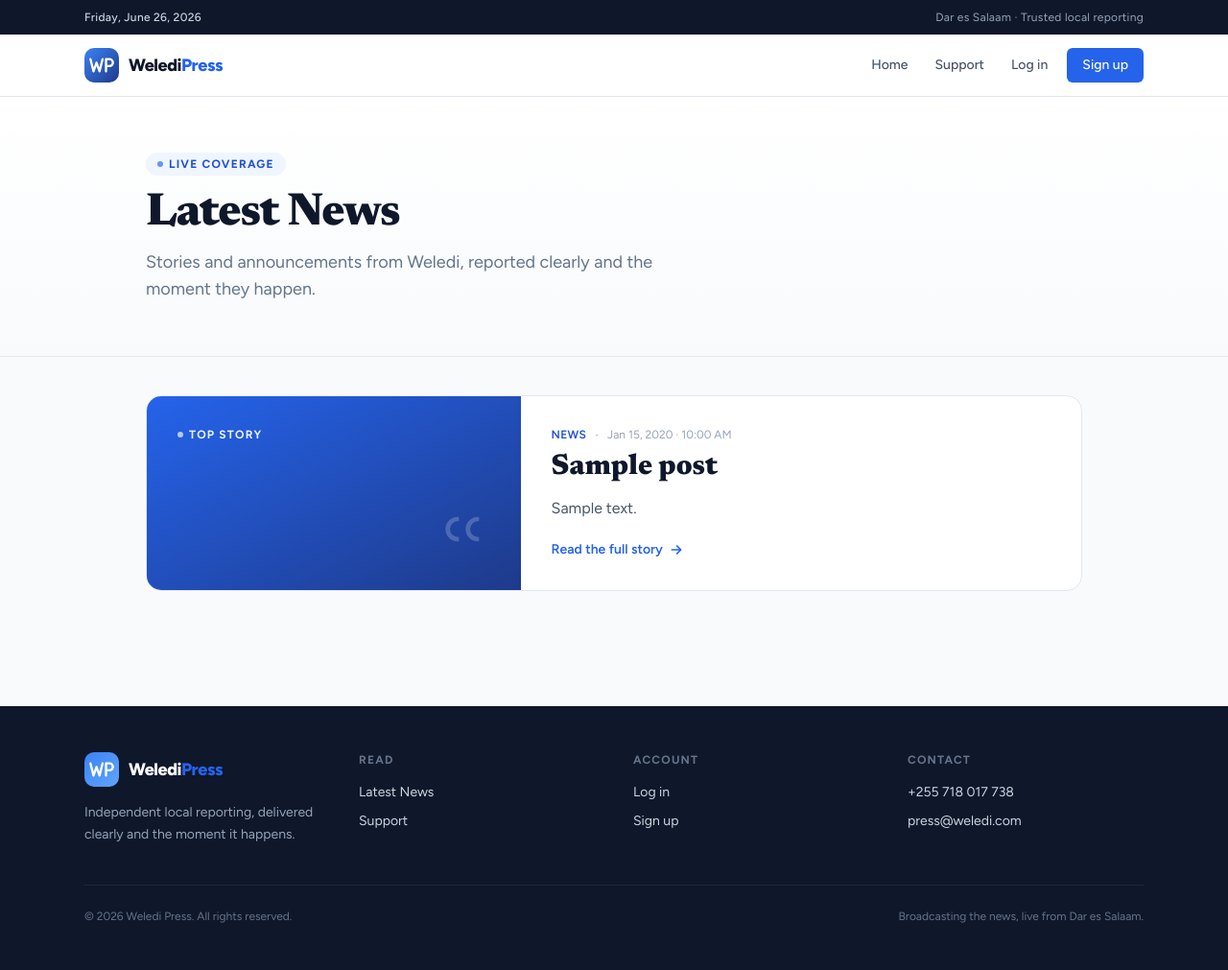
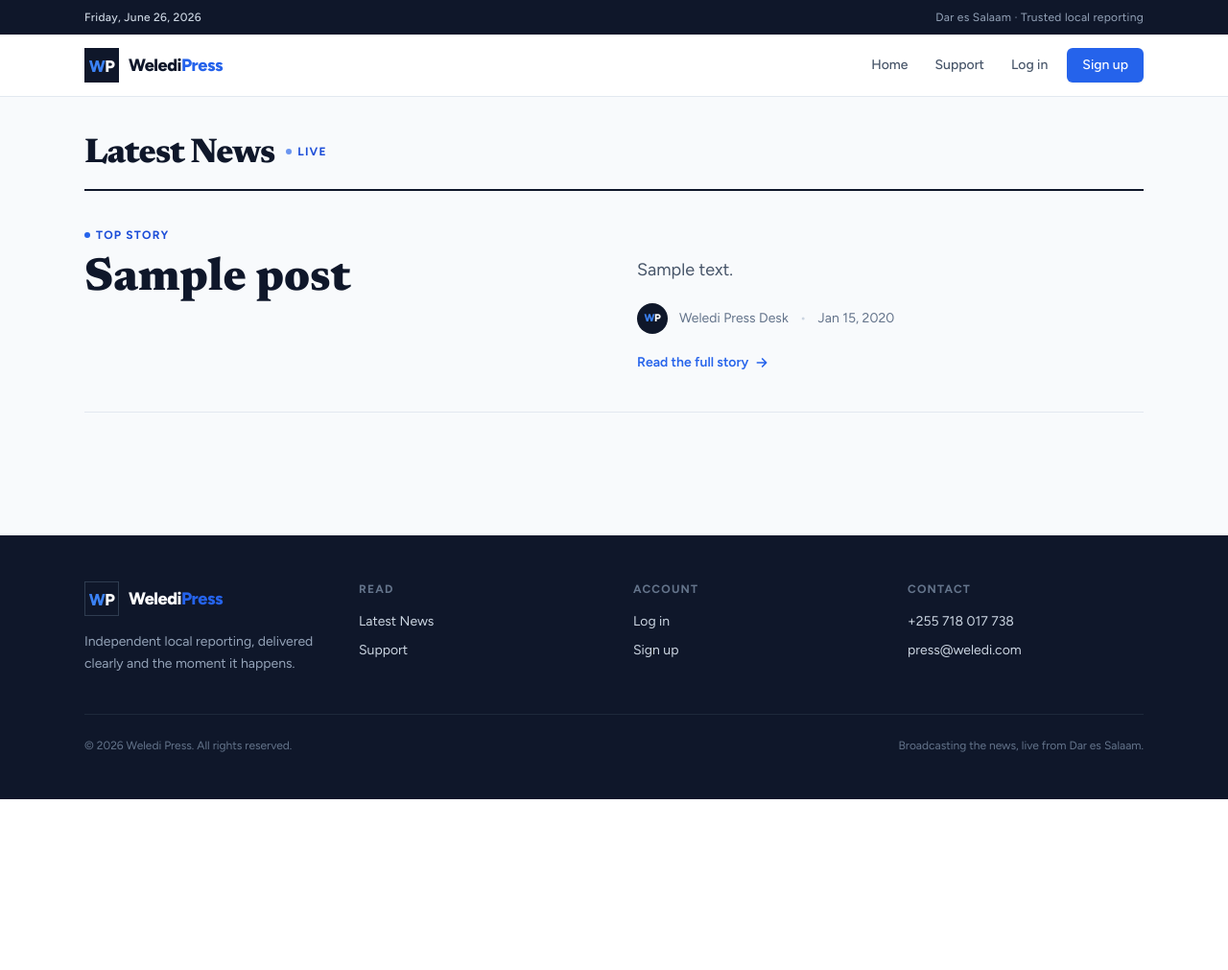
Before and after one commit to trixa-tz/weledi-django, a Django app: page / in a window 1280 px wide. Shown: the whole page at 96% size. After the commit the page ends 833 px from the top, so only its background shows below. Run offline with Django 5.2, Linux system fonts and the light colour scheme; tables that the repository leaves empty hold one stand-in row (values such as "Sample post"); some libraries are stand-ins or nearby versions.

Commit message:
some changes

```diff
--- a/templates/base.html
+++ b/templates/base.html
@@ -47,19 +47,10 @@
             <div class="h-16 flex items-center justify-between">
                 <!-- Brand -->
                 <a href="{% url 'post_list' %}" class="flex items-center gap-2.5 shrink-0">
-                    <!-- Custom WP monogram (hand-drawn SVG paths) -->
+                    <!-- WP monogram: sharp black square, W blue / P white -->
                     <svg xmlns="http://www.w3.org/2000/svg" viewBox="0 0 40 40" class="w-9 h-9" aria-label="Weledi Press">
-                        <defs>
-                            <linearGradient id="wpHeader" x1="0" y1="0" x2="1" y2="1">
-                                <stop offset="0" stop-color="#3b82f6"/>
-                                <stop offset="1" stop-color="#1e3a8a"/>
-                            </linearGradient>
-                        </defs>
-                        <rect width="40" height="40" rx="11" fill="url(#wpHeader)"/>
-                        <g fill="none" stroke="#fff" stroke-width="2.6" stroke-linecap="round" stroke-linejoin="round">
-                            <path d="M7 13 L10.5 27 L14 17 L17.5 27 L21 13"/>
-                            <path d="M25 27 V13 H29 A4 4 0 0 1 29 21 H25"/>
-                        </g>
+                        <rect width="40" height="40" fill="#0f172a"/>
+                        <text x="20" y="28" text-anchor="middle" font-family="Figtree, system-ui, sans-serif" font-size="19" font-weight="800" letter-spacing="-0.5"><tspan fill="#3b82f6">W</tspan><tspan fill="#ffffff">P</tspan></text>
                     </svg>
                     <span class="text-lg font-extrabold tracking-tight text-slate-900 leading-none">Weledi<span class="text-brand-600">Press</span></span>
                 </a>
@@ -148,17 +139,8 @@
                 <div class="lg:col-span-1">
                     <a href="{% url 'post_list' %}" class="flex items-center gap-2.5">
                         <svg xmlns="http://www.w3.org/2000/svg" viewBox="0 0 40 40" class="w-9 h-9" aria-label="Weledi Press">
-                            <defs>
-                                <linearGradient id="wpFooter" x1="0" y1="0" x2="1" y2="1">
-                                    <stop offset="0" stop-color="#3b82f6"/>
-                                    <stop offset="1" stop-color="#60a5fa"/>
-                                </linearGradient>
-                            </defs>
-                            <rect width="40" height="40" rx="11" fill="url(#wpFooter)"/>
-                            <g fill="none" stroke="#fff" stroke-width="2.6" stroke-linecap="round" stroke-linejoin="round">
-                                <path d="M7 13 L10.5 27 L14 17 L17.5 27 L21 13"/>
-                                <path d="M25 27 V13 H29 A4 4 0 0 1 29 21 H25"/>
-                            </g>
+                            <rect x="0.5" y="0.5" width="39" height="39" fill="#0f172a" stroke="#334155"/>
+                            <text x="20" y="28" text-anchor="middle" font-family="Figtree, system-ui, sans-serif" font-size="19" font-weight="800" letter-spacing="-0.5"><tspan fill="#3b82f6">W</tspan><tspan fill="#ffffff">P</tspan></text>
                         </svg>
                         <span class="text-lg font-extrabold tracking-tight text-white">Weledi<span class="text-brand-600">Press</span></span>
                     </a>
--- a/templates/posts/list.html
+++ b/templates/posts/list.html
@@ -3,94 +3,84 @@
 {% block title %}Weledi Press | Latest Stories{% endblock %}
 
 {% block content %}
-<!-- Hero / masthead -->
-<section class="bg-gradient-to-b from-white to-slate-50 border-b border-slate-200">
-    <div class="max-w-5xl mx-auto px-4 sm:px-6 py-10 sm:py-14">
-        <div class="flex items-end justify-between gap-6 flex-wrap">
-            <div>
-                <span class="inline-flex items-center gap-1.5 text-xs font-bold uppercase tracking-widest text-brand-700 bg-brand-50 px-3 py-1 rounded-full">
-                    <span class="w-1.5 h-1.5 rounded-full bg-brand-600 animate-pulse"></span> Live coverage
+<section class="max-w-6xl mx-auto px-4 sm:px-6 py-10">
+
+    <!-- Section masthead -->
+    <div class="flex items-end justify-between gap-4 border-b-2 border-slate-900 pb-4 mb-8">
+        <div class="flex items-center gap-3">
+            <h1 class="font-serif text-3xl sm:text-4xl font-extrabold tracking-tight text-slate-900">Latest News</h1>
+            <span class="inline-flex items-center gap-1.5 text-xs font-bold uppercase tracking-widest text-brand-700 pb-1.5">
+                <span class="w-1.5 h-1.5 rounded-full bg-brand-600 animate-pulse"></span> Live
             </span>
-                <h1 class="mt-4 font-serif text-4xl sm:text-5xl font-extrabold tracking-tight text-slate-900">Latest News</h1>
-                <p class="mt-3 text-lg text-slate-500 max-w-xl">Stories and announcements from Weledi, reported clearly and the moment they happen.</p>
         </div>
         {% if user.is_authenticated and user.is_editor %}
         <a href="{% url 'create_news' %}"
-                class="inline-flex items-center gap-2 rounded-lg bg-brand-600 hover:bg-brand-700 text-white text-sm font-semibold px-4 py-2.5 shadow-sm transition">
-                <svg xmlns="http://www.w3.org/2000/svg" viewBox="0 0 24 24" fill="none" stroke="currentColor" stroke-width="2" stroke-linecap="round" stroke-linejoin="round" class="w-4 h-4">
-                    <path d="M5 12h14M12 5v14"/>
-                </svg>
-                Publish news
+            class="inline-flex items-center gap-2 rounded-lg bg-brand-600 hover:bg-brand-700 text-white text-sm font-semibold px-4 py-2.5 shadow-sm transition shrink-0">
+            <svg xmlns="http://www.w3.org/2000/svg" viewBox="0 0 24 24" fill="none" stroke="currentColor" stroke-width="2" stroke-linecap="round" stroke-linejoin="round" class="w-4 h-4"><path d="M5 12h14M12 5v14"/></svg>
+            <span class="hidden sm:inline">Publish news</span>
         </a>
         {% endif %}
     </div>
-    </div>
-</section>
 
-<!-- Feed -->
-<section class="max-w-5xl mx-auto px-4 sm:px-6 py-10">
     {% if posts %}
 
-    <!-- Featured lead story (page 1 only) -->
-    {% for post in posts %}{% if forloop.first and page.number == 1 %}
-    <a href="{% url 'post_detail' post.id %}" class="group block mb-8">
-        <article class="grid md:grid-cols-5 rounded-2xl overflow-hidden border border-slate-200 bg-white hover:shadow-xl hover:border-brand-300 transition duration-200">
-            <div class="md:col-span-2 relative bg-gradient-to-br from-brand-600 to-brand-900 p-7 sm:p-8 flex flex-col justify-between min-h-[180px]">
-                <span class="inline-flex items-center gap-1.5 text-xs font-bold uppercase tracking-widest text-white/90">
-                    <span class="w-1.5 h-1.5 rounded-full bg-white animate-pulse"></span> Top Story
+    {% if page.number == 1 %}
+    {% with lead=posts.0 rest=posts|slice:"1:" %}
+
+    <!-- Lead story (text-forward, headline + standfirst) -->
+    <div class="pb-10 mb-10 border-b border-slate-200">
+        <a href="{% url 'post_detail' lead.id %}" class="group block">
+            <span class="inline-flex items-center gap-1.5 text-xs font-bold uppercase tracking-widest text-brand-700">
+                <span class="w-1.5 h-1.5 rounded-full bg-brand-600"></span> Top Story
             </span>
-                <svg xmlns="http://www.w3.org/2000/svg" viewBox="0 0 24 24" fill="currentColor" class="w-14 h-14 text-white/20 self-end">
-                    <path d="M9.5 5C6.46 5 4 7.46 4 10.5S6.46 16 9.5 16H10v-2h-.5A3.5 3.5 0 0 1 6 10.5 3.5 3.5 0 0 1 9.5 7c.28 0 .5-.22.5-.5v-1c0-.28-.22-.5-.5-.5Zm9 0C15.46 5 13 7.46 13 10.5S15.46 16 18.5 16H19v-2h-.5a3.5 3.5 0 0 1-3.5-3.5A3.5 3.5 0 0 1 18.5 7c.28 0 .5-.22.5-.5v-1c0-.28-.22-.5-.5-.5Z"/>
-                </svg>
+            <div class="mt-3 grid lg:grid-cols-2 gap-x-12 gap-y-5 items-start">
+                <h2 class="font-serif text-4xl sm:text-5xl font-extrabold text-slate-900 leading-[1.05] group-hover:text-brand-700 transition">{{ lead.title }}</h2>
+                <div>
+                    <p class="text-lg text-slate-600 leading-relaxed line-clamp-4">{{ lead.body }}</p>
+                    <div class="mt-5 flex items-center gap-3 text-sm">
+                        <span class="inline-flex items-center justify-center w-8 h-8 rounded-full bg-slate-900 text-[11px] font-extrabold tracking-tight"><span class="text-brand-500" style="color:#3b82f6">W</span><span class="text-white">P</span></span>
+                        <span class="text-slate-500">Weledi Press Desk</span>
+                        <span class="text-slate-300">&bull;</span>
+                        <time class="text-slate-500">{{ lead.created|date:"M j, Y" }}</time>
                     </div>
-            <div class="md:col-span-3 p-7 sm:p-8 flex flex-col">
-                <div class="flex items-center gap-2 text-xs text-slate-400">
-                    <span class="font-semibold uppercase tracking-wide text-brand-700">News</span>
-                    <span class="text-slate-300">&bull;</span>
-                    <time>{{ post.created|date:"M j, Y · g:i A" }}</time>
-                </div>
-                <h2 class="mt-2 font-serif text-2xl sm:text-3xl font-extrabold text-slate-900 leading-tight group-hover:text-brand-700 transition">{{ post.title }}</h2>
-                <p class="mt-3 text-slate-600 leading-relaxed line-clamp-3">{{ post.body }}</p>
                     <span class="mt-5 inline-flex items-center gap-1.5 text-sm font-semibold text-brand-600">
                         Read the full story
                         <svg xmlns="http://www.w3.org/2000/svg" viewBox="0 0 24 24" fill="none" stroke="currentColor" stroke-width="2.5" stroke-linecap="round" stroke-linejoin="round" class="w-4 h-4 transition-transform group-hover:translate-x-1"><path d="M5 12h14M13 6l6 6-6 6"/></svg>
                     </span>
                 </div>
-        </article>
-    </a>
-    {% endif %}{% endfor %}
-
-    <!-- Grid of remaining stories -->
-    <div class="grid gap-6 sm:grid-cols-2 lg:grid-cols-3">
-        {% for post in posts %}
-        {% if not forloop.first or page.number != 1 %}
-        <a href="{% url 'post_detail' post.id %}" class="group flex flex-col bg-white rounded-xl border border-slate-200 hover:border-brand-300 hover:shadow-md transition duration-200 overflow-hidden">
-            <div class="p-6 flex flex-col flex-1">
-                <div class="flex items-center gap-2 text-xs text-slate-400 mb-3">
-                    <span class="font-semibold uppercase tracking-wide text-brand-700">News</span>
-                    <span class="text-slate-300">&bull;</span>
-                    <time>{{ post.created|date:"M j, Y" }}</time>
-                </div>
-                <h3 class="font-serif text-xl font-bold text-slate-900 leading-snug group-hover:text-brand-700 transition line-clamp-2">{{ post.title }}</h3>
-                <p class="mt-2 text-slate-600 text-sm leading-relaxed line-clamp-3 flex-1">{{ post.body }}</p>
-                <span class="mt-4 inline-flex items-center gap-1.5 text-sm font-semibold text-brand-600">
-                    Read more
-                    <svg xmlns="http://www.w3.org/2000/svg" viewBox="0 0 24 24" fill="none" stroke="currentColor" stroke-width="2.5" stroke-linecap="round" stroke-linejoin="round" class="w-4 h-4 transition-transform group-hover:translate-x-1"><path d="M5 12h14M13 6l6 6-6 6"/></svg>
-                </span>
             </div>
         </a>
-        {% endif %}
-        {% endfor %}
     </div>
 
+    <!-- More stories -->
+    {% if rest %}
+    <div class="flex items-center gap-3 mb-7">
+        <h3 class="text-sm font-bold uppercase tracking-widest text-slate-900">More Stories</h3>
+        <span class="h-px flex-1 bg-slate-200"></span>
+    </div>
+    <div class="grid gap-x-8 gap-y-10 sm:grid-cols-2 lg:grid-cols-3">
+        {% for post in rest %}{% include 'posts/_card.html' %}{% endfor %}
+    </div>
+    {% endif %}
+
+    {% endwith %}
+    {% else %}
+
+    <!-- Pages 2+ : uniform grid -->
+    <div class="grid gap-x-8 gap-y-10 sm:grid-cols-2 lg:grid-cols-3">
+        {% for post in posts %}{% include 'posts/_card.html' %}{% endfor %}
+    </div>
+
+    {% endif %}
+
+    <!-- Pagination -->
     {% if page.paginator.num_pages > 1 %}
-    <nav class="mt-12 flex items-center justify-center gap-1.5" aria-label="Pagination">
+    <nav class="mt-14 flex items-center justify-center gap-1.5" aria-label="Pagination">
         {% if page.has_previous %}
             <a href="?page={{ page.previous_page_number }}" class="inline-flex items-center rounded-lg border border-slate-200 bg-white px-3.5 py-2 text-sm font-semibold text-slate-600 hover:border-brand-300 hover:text-brand-700 transition">Prev</a>
         {% else %}
             <span class="inline-flex items-center rounded-lg border border-slate-100 bg-slate-50 px-3.5 py-2 text-sm font-semibold text-slate-300 cursor-not-allowed">Prev</span>
         {% endif %}
-
         {% for num in page.paginator.page_range %}
             {% if num == page.number %}
                 <span class="inline-flex items-center rounded-lg bg-brand-600 px-4 py-2 text-sm font-semibold text-white">{{ num }}</span>
@@ -98,7 +88,6 @@
                 <a href="?page={{ num }}" class="inline-flex items-center rounded-lg border border-slate-200 bg-white px-4 py-2 text-sm font-semibold text-slate-600 hover:border-brand-300 hover:text-brand-700 transition">{{ num }}</a>
             {% endif %}
         {% endfor %}
-
         {% if page.has_next %}
             <a href="?page={{ page.next_page_number }}" class="inline-flex items-center rounded-lg border border-slate-200 bg-white px-3.5 py-2 text-sm font-semibold text-slate-600 hover:border-brand-300 hover:text-brand-700 transition">Next</a>
         {% else %}
```
Lines whose indentation alone changed are shown as unchanged.
